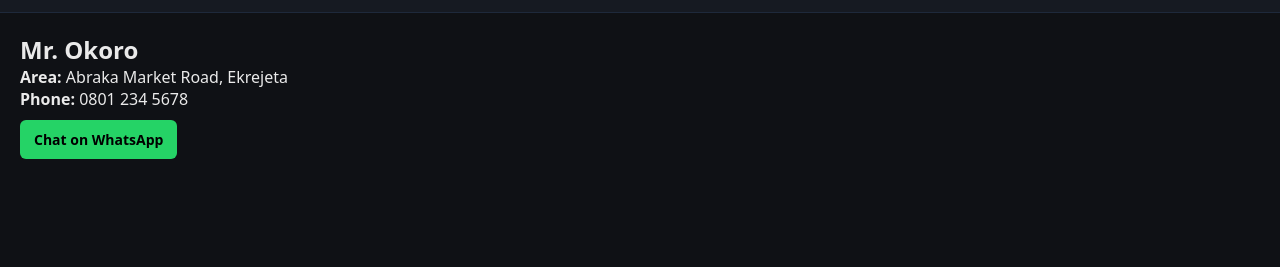
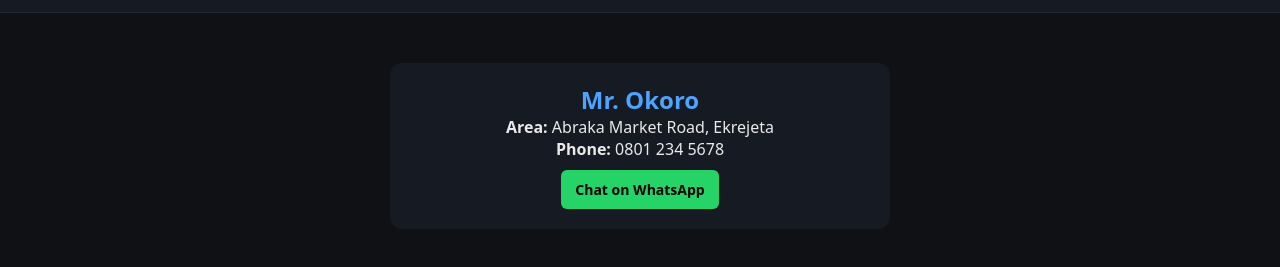
Before and after one commit to kejicjs11/Keji-website, a plain HTML site: page agent-profile.html in a window 1280 px wide. Shown: the part 61-328 px from the top of the page. Drawn offline with Linux system fonts and the light colour scheme.

Commit message:
Update style.css

```diff
--- a/style.css
+++ b/style.css
@@ -209,3 +209,17 @@ body {
 .whatsapp-btn:hover {
   opacity: 0.85;
   }
+
+.agent-card {
+  background: #161a22;
+  padding: 20px;
+  border-radius: 12px;
+  max-width: 500px;
+  margin: 30px auto;
+  text-align: center;
+}
+
+.agent-card h2 {
+  margin-top: 0;
+  color: #4da3ff;
+  }
```
